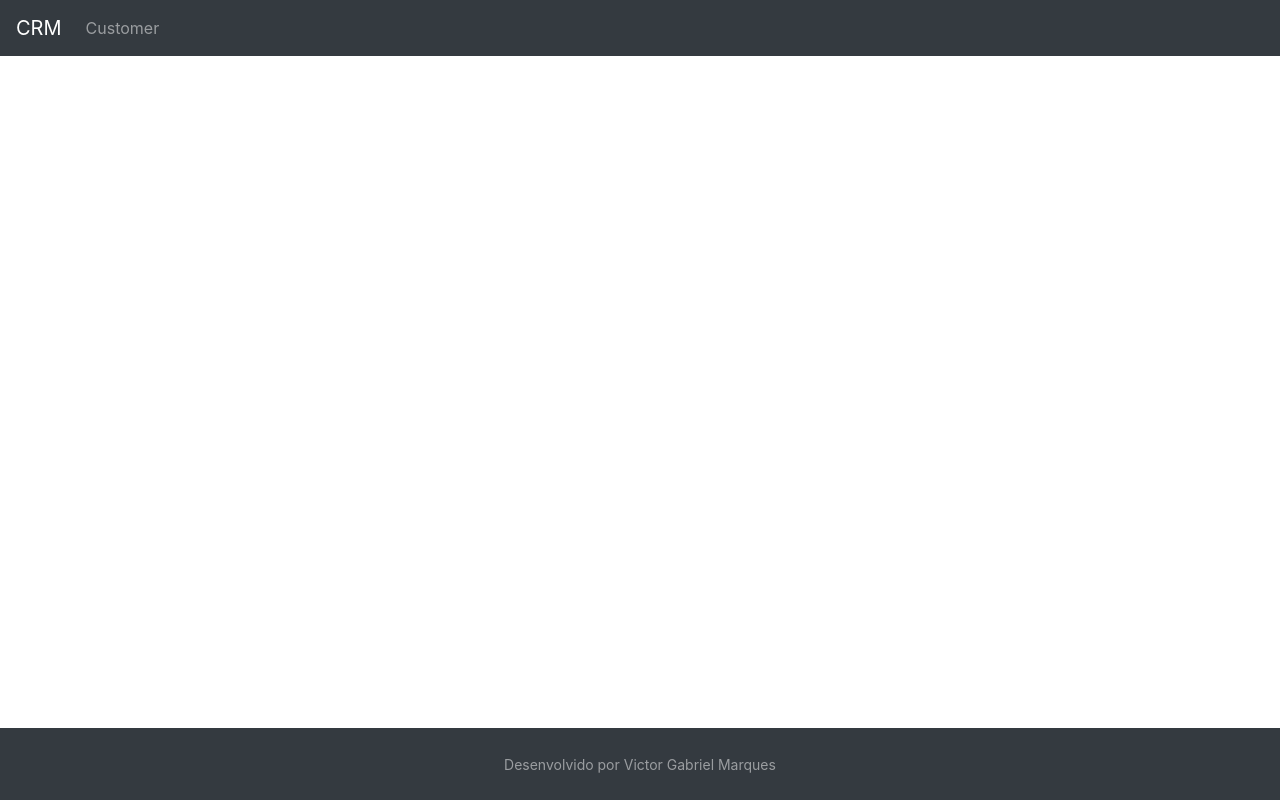
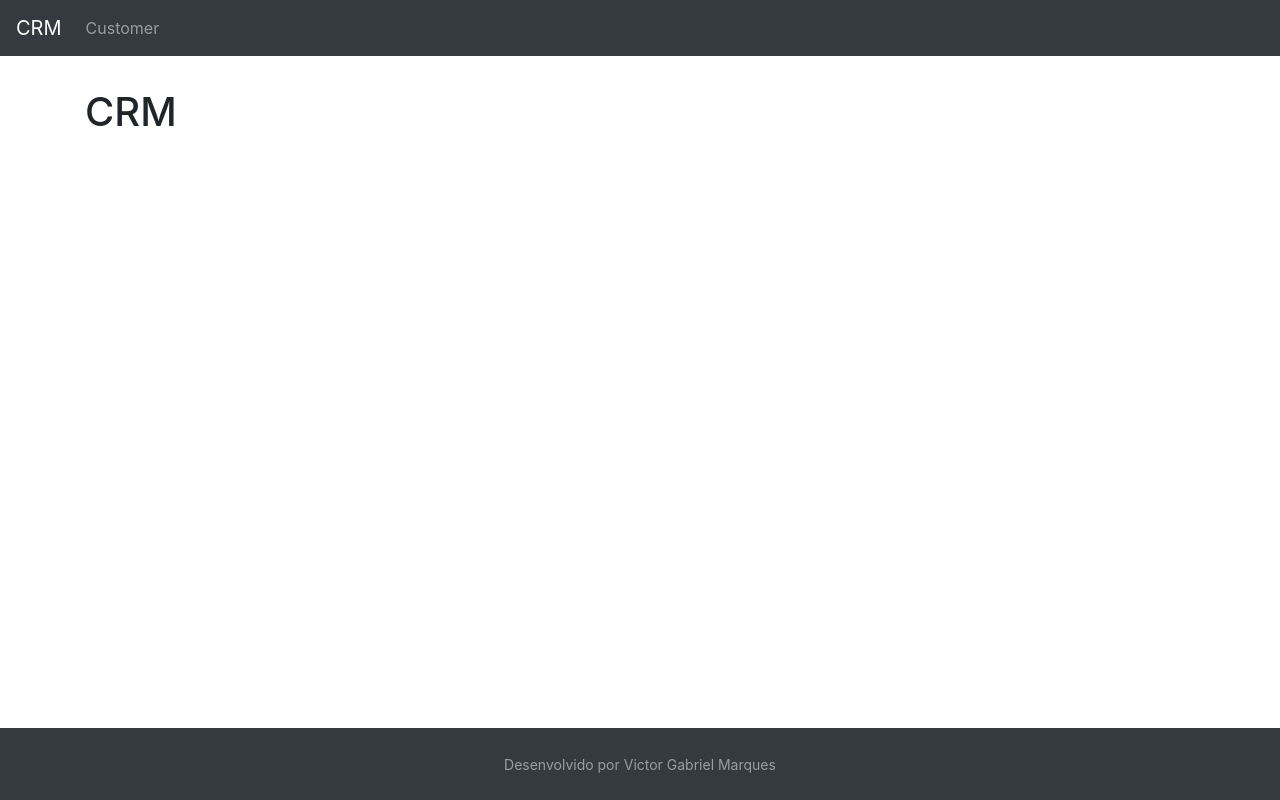
Before and after one commit to VictorGM01/gerenciamento_de_clientes, a Django app: page / in a window 1280 px wide. Run offline with Django 4.2, Linux system fonts and the light colour scheme.

Commit message:
Configura o posicionamento dos itens na página

```diff
--- a/core/templates/base.html
+++ b/core/templates/base.html
@@ -12,8 +12,10 @@
 <body>
     {% include 'header.html' %}
 
-    <main>
-    {% block content %} {% endblock %}
+    <main class="content" style="margin-top: 2rem">
+        <div class="container">
+            {% block content %} {% endblock %}
+        </div>
     </main>
 
     {% include 'footer.html' %}
@@ -21,7 +23,7 @@
 
 <style>
     html, main {
-        min-height: calc(100vh - 128px);
+        min-height: calc(100vh - 160px);
     }
 
     footer {
--- a/core/templates/index.html
+++ b/core/templates/index.html
@@ -1,3 +1,4 @@
 {% extends 'base.html' %}
 {% block content %}
+    <h1>CRM</h1>
 {% endblock %}
```
